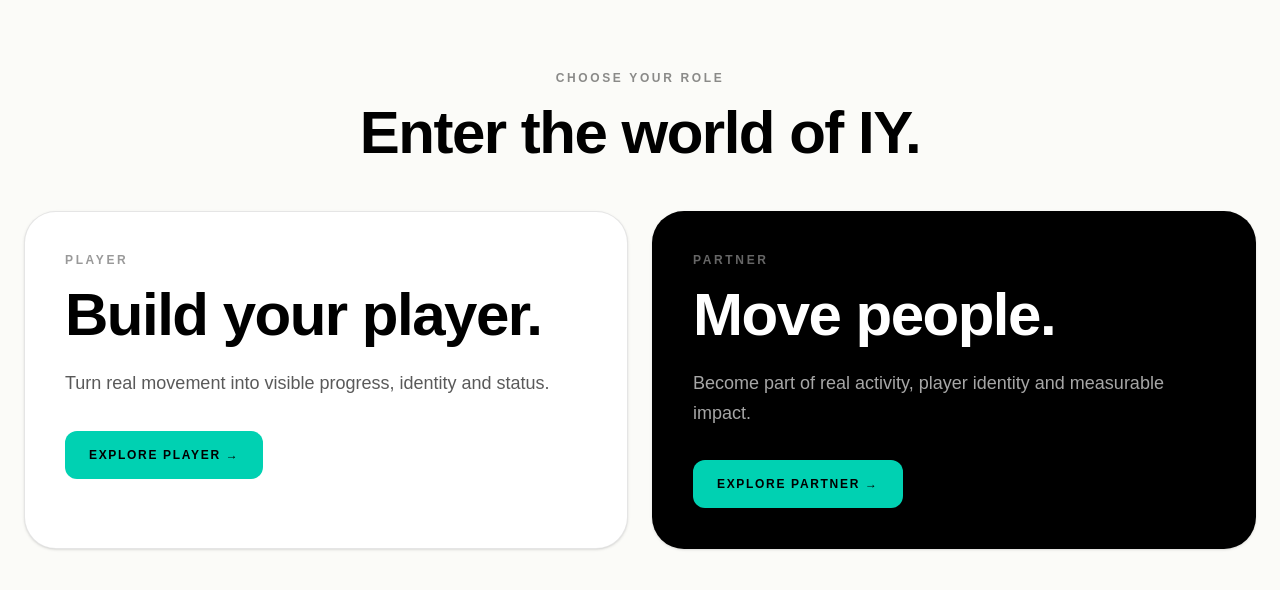
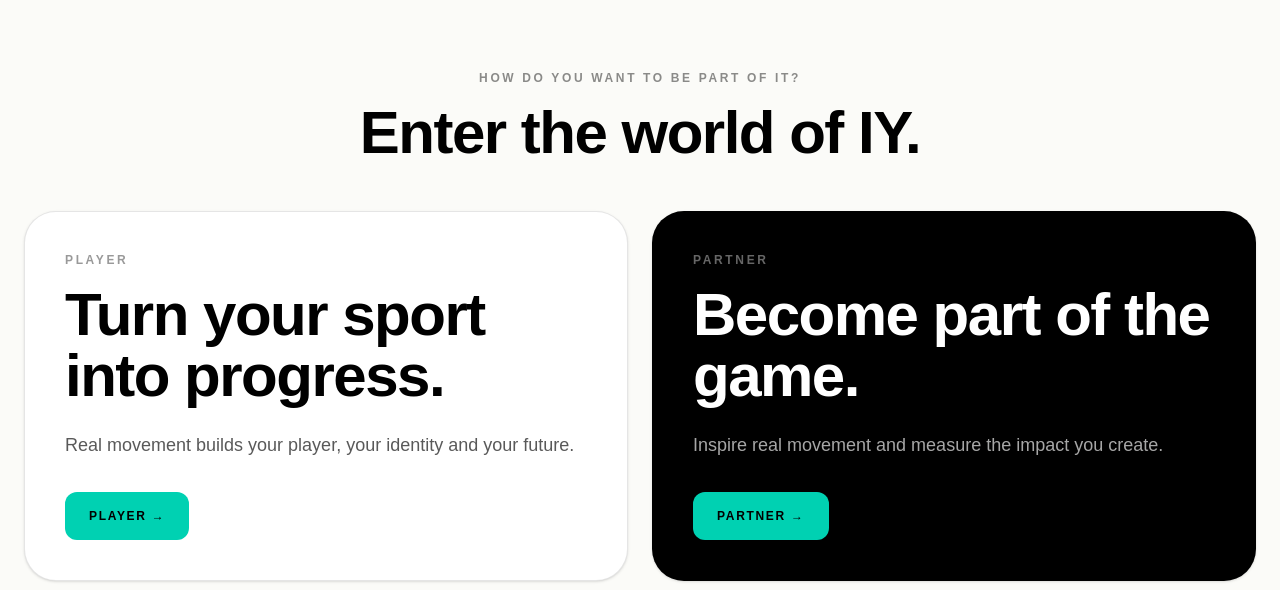
Before and after one commit to PlayableFitness/website, a Next.js app: page / in a window 1280 px wide. Shown: the part 816-1406 px from the top of the page. Built offline with nearby package versions, Linux system fonts and the light colour scheme.

Commit message:
Update page.tsx

```diff
--- a/app/page.tsx
+++ b/app/page.tsx
@@ -194,7 +194,7 @@ function RoleSelection() {
       <div className="mx-auto max-w-7xl px-5 py-12 md:px-6 md:py-24">
         <div className="mx-auto max-w-3xl text-center">
           <p className="text-xs font-semibold uppercase tracking-[0.22em] text-black/45">
-            Choose your role
+            How do you want to be part of it?
           </p>
           <h2 className="mt-4 text-4xl font-semibold leading-[1.02] tracking-tight text-black md:text-6xl">
             Enter the world of IY.
@@ -210,13 +210,13 @@ function RoleSelection() {
               Player
             </p>
             <h3 className="mt-4 text-4xl font-semibold leading-[1.02] tracking-tight text-black md:text-6xl">
-              Build your player.
+              Turn your sport into progress.
             </h3>
             <p className="mt-5 max-w-xl text-base leading-relaxed text-black/65 md:mt-6 md:text-lg">
-              Turn real movement into visible progress, identity and status.
+              Real movement builds your player, your identity and your future.
             </p>
             <div className="mt-7 inline-flex rounded-xl bg-[#00D1B2] px-5 py-4 text-xs font-semibold uppercase tracking-[0.14em] text-black md:mt-8 md:px-6">
-              Explore Player →
+              Player →
             </div>
           </Link>
 
@@ -228,13 +228,13 @@ function RoleSelection() {
               Partner
             </p>
             <h3 className="mt-4 text-4xl font-semibold leading-[1.02] tracking-tight md:text-6xl">
-              Move people.
+              Become part of the game.
             </h3>
             <p className="mt-5 max-w-xl text-base leading-relaxed text-white/65 md:mt-6 md:text-lg">
-              Become part of real activity, player identity and measurable impact.
+              Inspire real movement and measure the impact you create.
             </p>
             <div className="mt-7 inline-flex rounded-xl bg-[#00D1B2] px-5 py-4 text-xs font-semibold uppercase tracking-[0.14em] text-black md:mt-8 md:px-6">
-              Explore Partner →
+              Partner →
             </div>
           </Link>
         </div>
```
